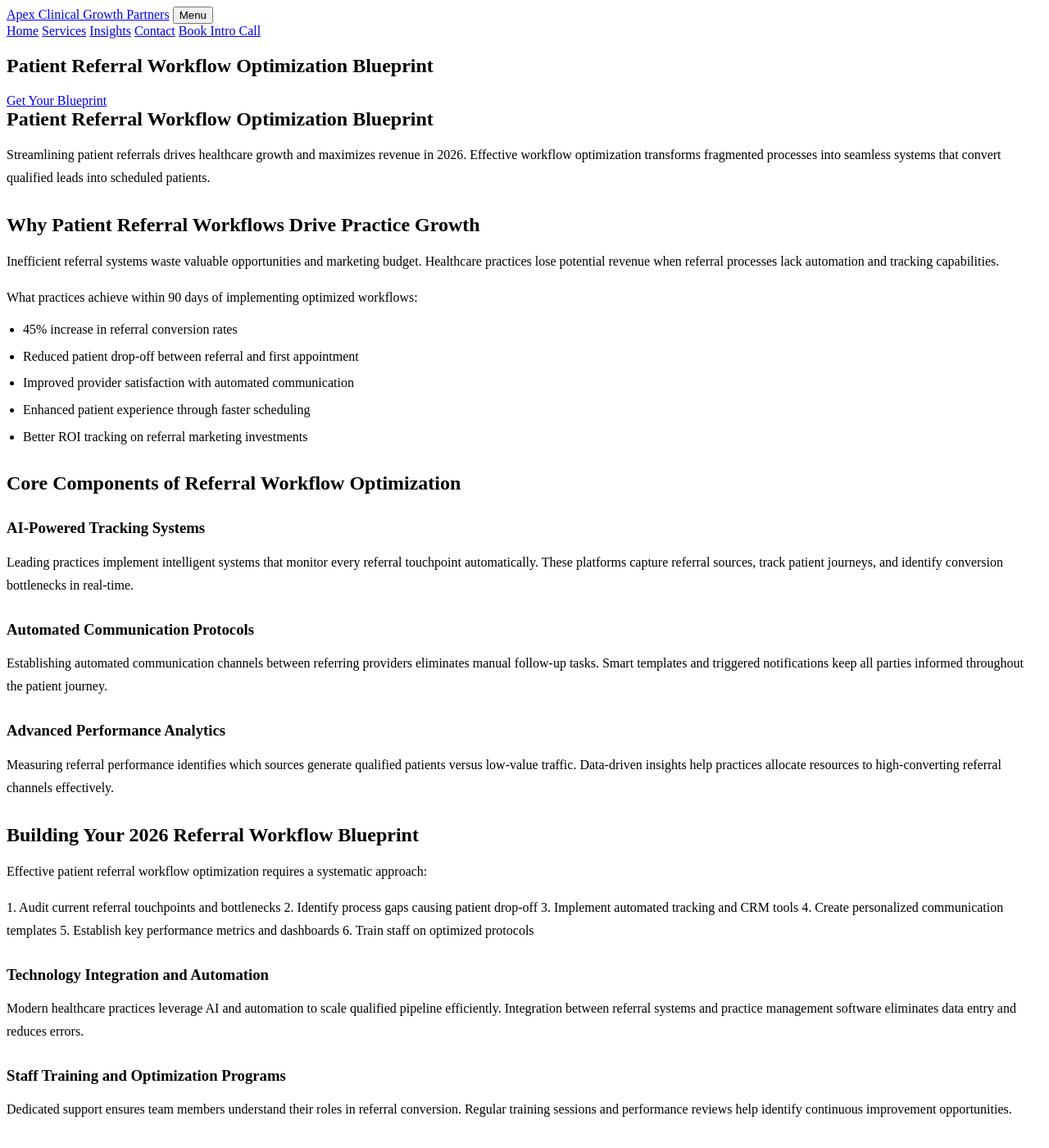
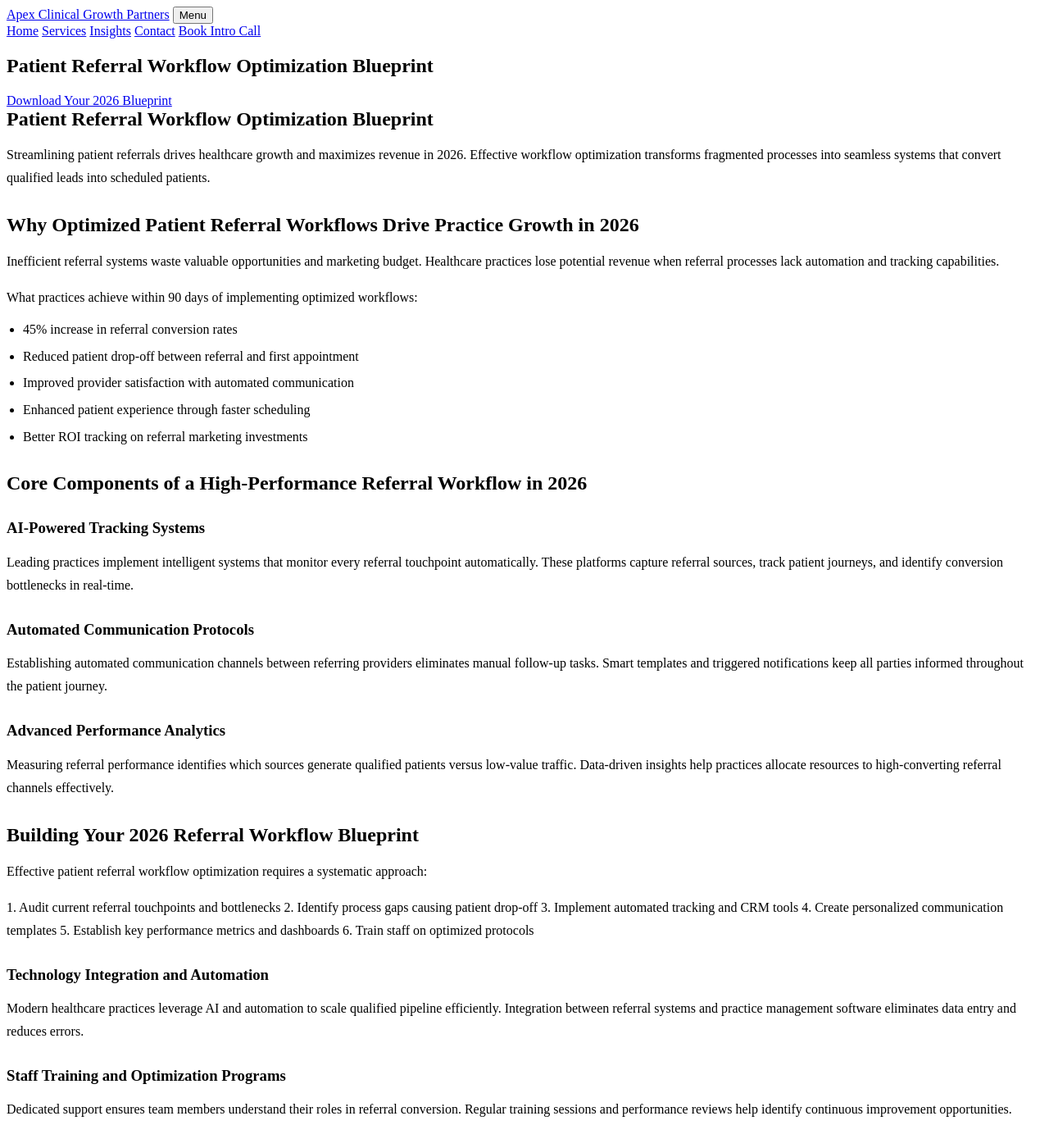
Before and after one commit to prjctlphbt/orbitr-canary-angular-20260228, a Jekyll site: the page patient-referral-workflow-blueprint.html, which Jekyll copies as it is, in a window 1280 px wide and 1400 px high. Shown: the whole window at 82% size. Built offline with Jekyll 4.4.1, drawn with Linux system fonts in a browser that asks for light colours; some of the changed text lies outside the part shown.

Commit message:
Refresh and update content: patient-referral-workflow-blueprint.html

```diff
--- a/patient-referral-workflow-blueprint.html
+++ b/patient-referral-workflow-blueprint.html
@@ -103,14 +103,14 @@
 <section class="page-hero landing-hero">
 <div class="container">
 <h1>Patient Referral Workflow Optimization Blueprint</h1>
-<a class="cta" href="/services/">Get Your Blueprint</a>
+<a class="cta" href="/services/">Download Your 2026 Blueprint</a>
 </div>
 </section>
 <section class="landing-content">
 <div class="container orbitr-generated-content">
 <h1>Patient Referral Workflow Optimization Blueprint</h1>
 <p>Streamlining patient referrals drives healthcare growth and maximizes revenue in 2026. Effective workflow optimization transforms fragmented processes into seamless systems that convert qualified leads into scheduled patients.</p>
-<h2>Why Patient Referral Workflows Drive Practice Growth</h2>
+<h2>Why Optimized Patient Referral Workflows Drive Practice Growth in 2026</h2>
 <p>Inefficient referral systems waste valuable opportunities and marketing budget. Healthcare practices lose potential revenue when referral processes lack automation and tracking capabilities.</p>
 <p>What practices achieve within 90 days of implementing optimized workflows:</p>
 <ul>
@@ -120,7 +120,7 @@
 <li>Enhanced patient experience through faster scheduling</li>
 <li>Better ROI tracking on referral marketing investments</li>
 </ul>
-<h2>Core Components of Referral Workflow Optimization</h2>
+<h2>Core Components of a High-Performance Referral Workflow in 2026</h2>
 <h3>AI-Powered Tracking Systems</h3>
 <p>Leading practices implement intelligent systems that monitor every referral touchpoint automatically. These platforms capture referral sources, track patient journeys, and identify conversion bottlenecks in real-time.</p>
 <h3>Automated Communication Protocols</h3>
@@ -139,7 +139,7 @@
 <p>Modern healthcare practices leverage AI and automation to scale qualified pipeline efficiently. Integration between referral systems and practice management software eliminates data entry and reduces errors.</p>
 <h3>Staff Training and Optimization Programs</h3>
 <p>Dedicated support ensures team members understand their roles in referral conversion. Regular training sessions and performance reviews help identify continuous improvement opportunities.</p>
-<h2>Measuring Referral Workflow Success</h2>
+<h2>Measuring Success: ROI from Optimized Referral Workflows</h2>
 <p>Optimized referral workflows generate measurable ROI within 90 days. Key performance indicators include referral volume, conversion rates, time-to-appointment, and patient lifetime value.</p>
 <p>Successful practices track revenue-generating metrics rather than vanity statistics. Focus on qualified leads that convert to scheduled appointments and completed treatments.</p>
 <h2>Transform Your Referral Process in 2026</h2>
@@ -149,7 +149,7 @@
 </section>
 <section class="landing-cta">
 <div class="container">
-<h2>Start Converting More Referrals</h2>
+<h2>Ready to Convert More Referrals in 2026?</h2>
 <a class="cta" href="/services/">Get Your Free Consultation</a>
 </div>
 </section>
```
Also changed, not shown: other parts of patient-referral-workflow-blueprint.html (+2 -12 lines).
